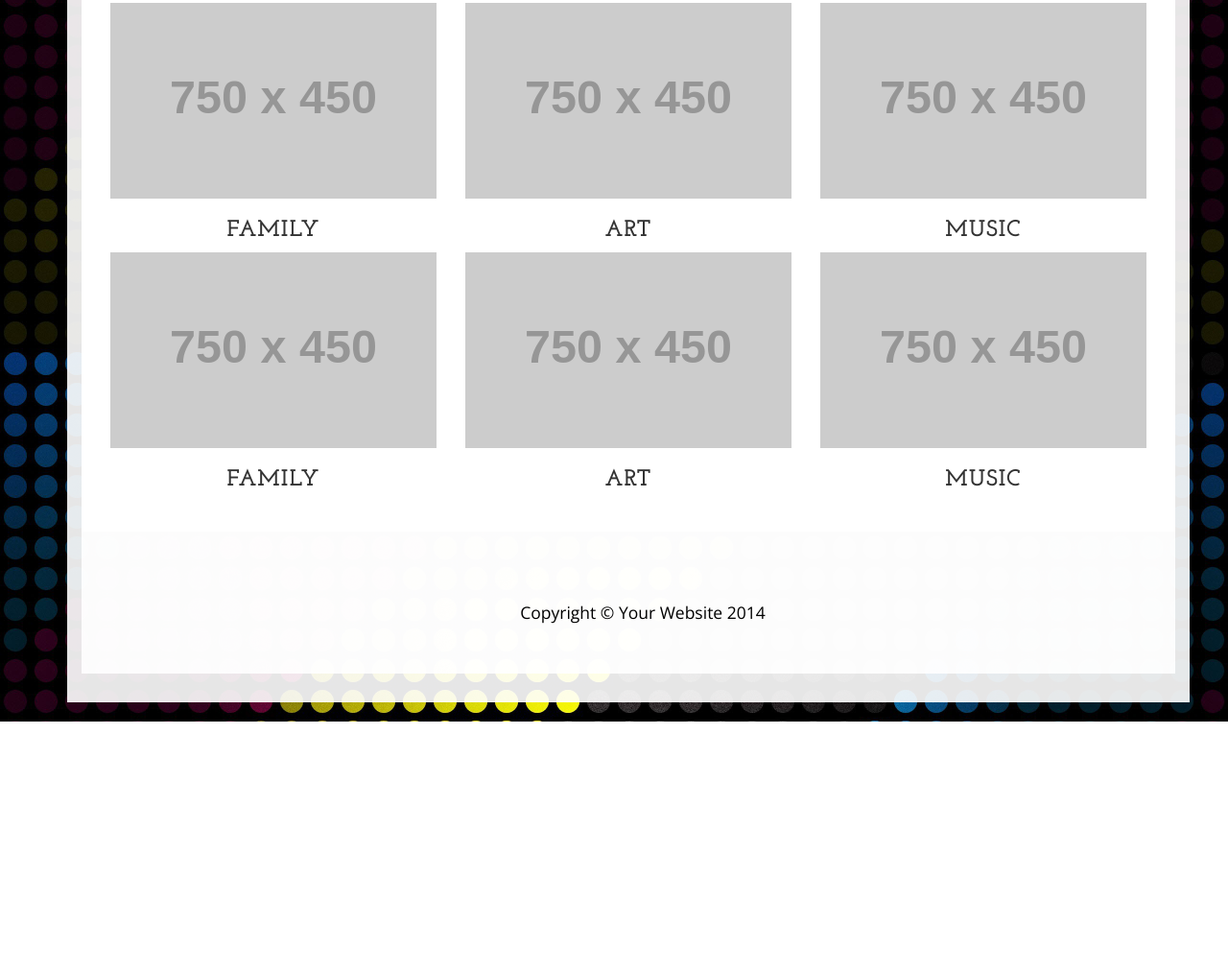
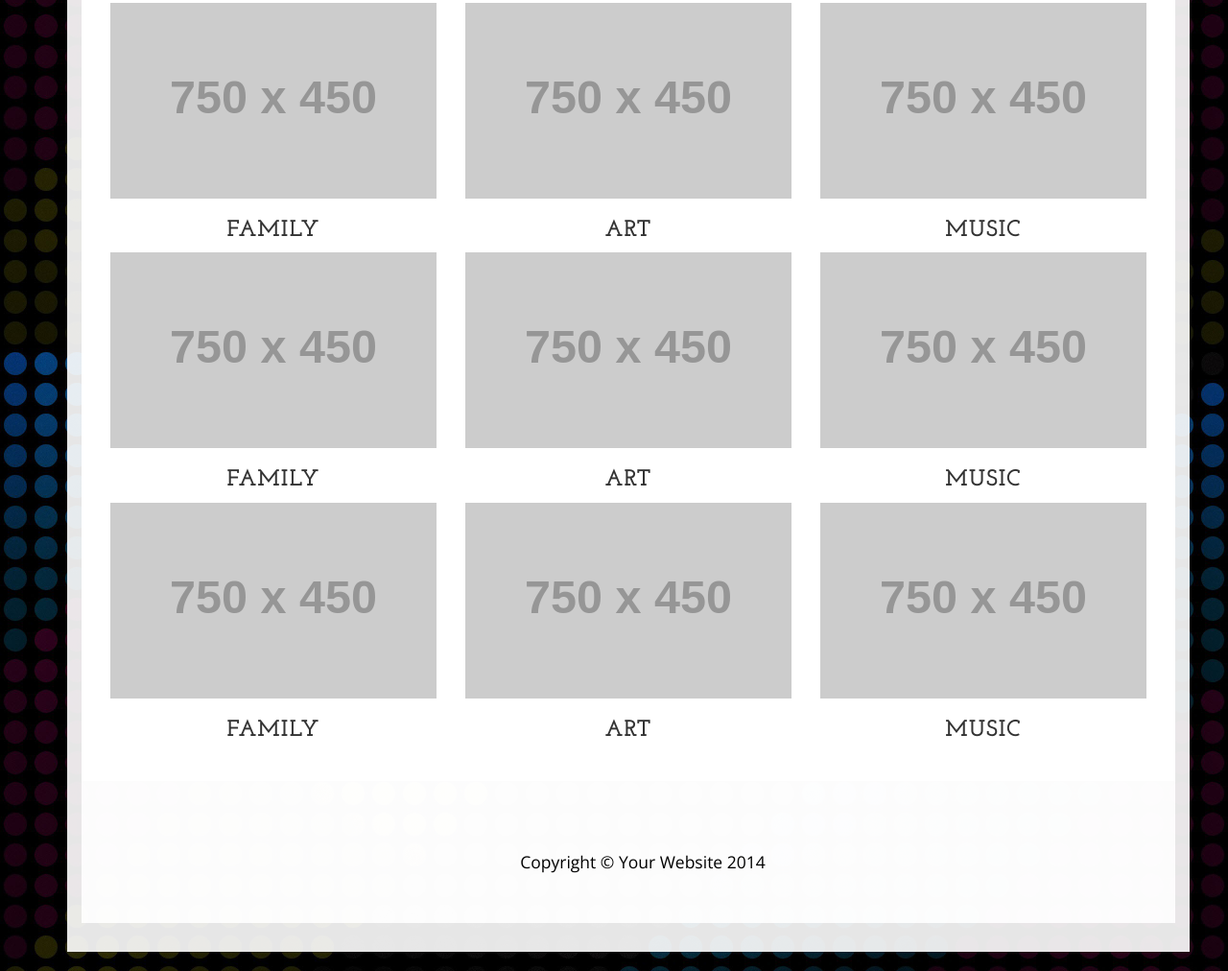
Before and after one commit to dbrelewis/About-Me, a plain HTML site: page about.html in a window 1280 px wide. Shown: the part 2037-3049 px from the top of the page at 96% size. Before the commit the page ends 2789 px from the top, so only its background shows below. Drawn offline with nearby package versions, Linux system fonts and the light colour scheme; placeholder pictures from the web are drawn by us.

Commit message:
Update about.html

```diff
--- a/about.html
+++ b/about.html
@@ -187,6 +187,18 @@
                     <img class="img-responsive" src="http://placehold.it/750x450" alt="">
                   <h3>Music</h3>
                 </div>
+                 <div class="col-sm-4 text-center">
+                    <img class="img-responsive" src="http://placehold.it/750x450" alt="">
+                    <h3>Family</h3>
+                </div>
+                <div class="col-sm-4 text-center">
+                    <img class="img-responsive" src="http://placehold.it/750x450" alt="">
+                   <h3>Art</h3>
+                </div>
+                <div class="col-sm-4 text-center">
+                    <img class="img-responsive" src="http://placehold.it/750x450" alt="">
+                  <h3>Music</h3>
+                </div>
                 <div class="clearfix"></div>
             </div>
         </div>
```
